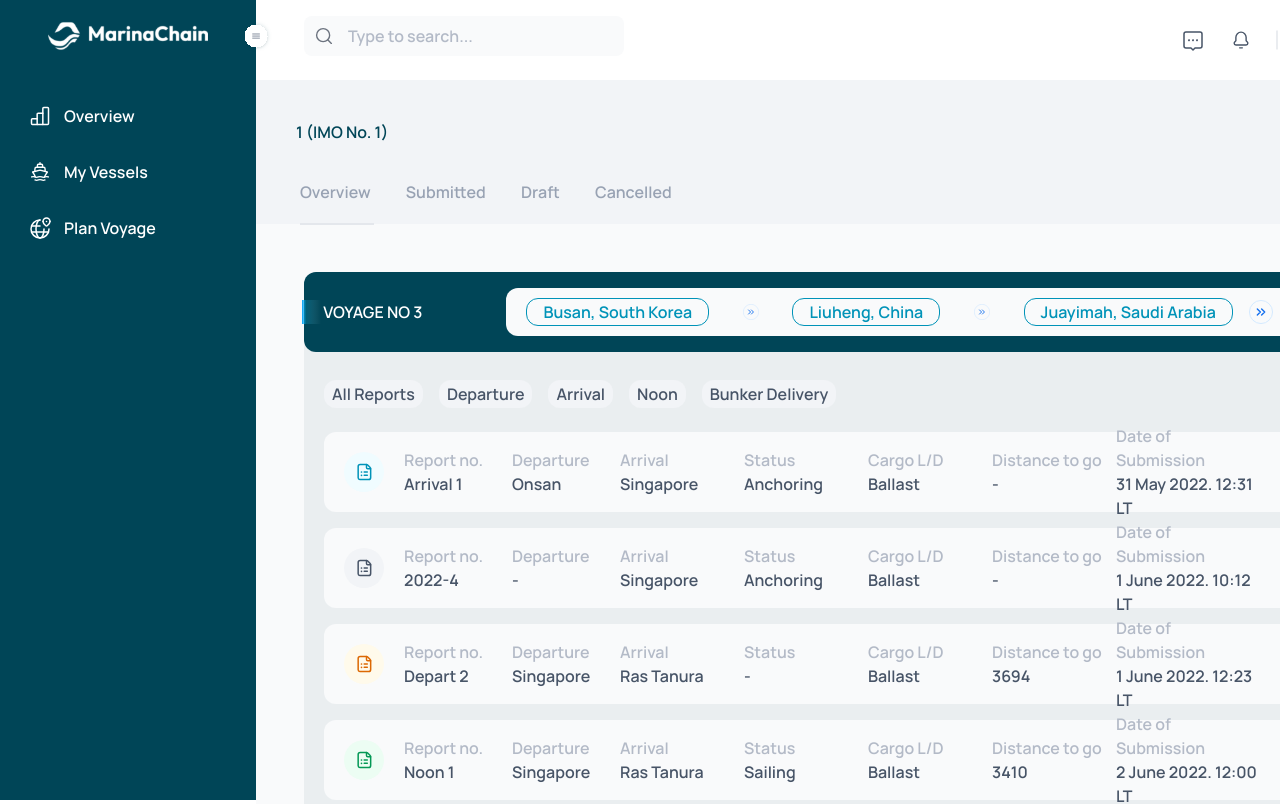
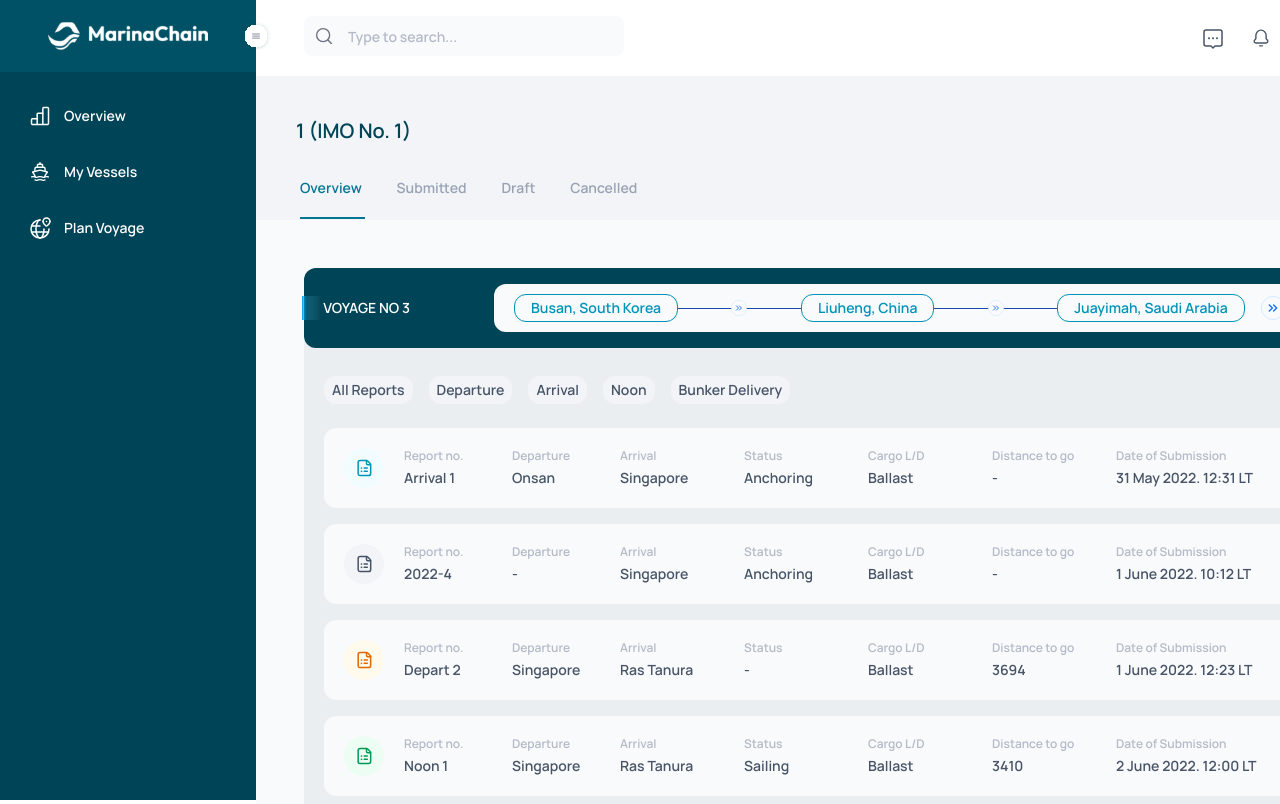
Before and after one commit to jonathanjie/mrn-frontend, a Vue app: page /vessels/1/1/overview in a window 1280 px wide. Shown: the top 804 px of the page. Built offline with nearby package versions, Linux system fonts and the light colour scheme.

Commit message:
Refactor color and font names to tailwind config

```diff
--- a/src/components/CustomButton.vue
+++ b/src/components/CustomButton.vue
@@ -1,5 +1,5 @@
 <template>
-    <button @click="onClick" class="text-gradientblue bg-superlightblue font-bold text-sm py-2 px-4 h-10 rounded-lg inline-flex items-center border border-gradientblue">
+    <button @click="onClick" class="text-gradientblue bg-blue-50 font-bold text-14 py-2 px-4 h-10 rounded-lg inline-flex items-center border border-gradientblue">
         <slot name="icon"></slot>
         <slot name="content">Fallback Content</slot>
     </button>
--- a/src/components/GradientButton.vue
+++ b/src/components/GradientButton.vue
@@ -1,5 +1,5 @@
 <template>
-    <button @click="onClick" class="bg-gradient-to-r from-gradientblue to-gradientgreen text-white font-bold text-sm py-2 px-4 h-10 rounded-lg inline-flex items-center">
+    <button @click="onClick" class="bg-gradient-to-r from-gradientblue to-gradientgreen text-white font-bold text-14 py-2 px-4 h-10 rounded-lg inline-flex items-center">
         <slot name="icon"></slot>
         <slot name="content">Fallback Content</slot>
     </button>
--- a/src/components/ReportCard.vue
+++ b/src/components/ReportCard.vue
@@ -5,32 +5,32 @@
         <img v-if="report_type==3" src="@/assets/icons/noon_report.svg" class="h-10 w-10 m-5"/>
         <img v-if="report_type==4" src="@/assets/icons/bunker_report.svg" class="h-10 w-10 m-5"/>
         <div class="flex flex-col w-24 mr-3">
-            <span class="text-tiny text-gray-400">Report no.</span>
-            <span class="text-base text-gray-700">{{ report_no }}</span>
+            <span class="text-12 text-gray-400">Report no.</span>
+            <span class="text-14 text-gray-700">{{ report_no }}</span>
         </div>
         <div class="flex flex-col w-24 mr-3">
-            <span class="text-tiny text-gray-400">Departure</span>
-            <span class="text-base text-gray-700">{{ departure }}</span>
+            <span class="text-12 text-gray-400">Departure</span>
+            <span class="text-14 text-gray-700">{{ departure }}</span>
         </div>
         <div class="flex flex-col w-28 mr-3">
-            <span class="text-tiny text-gray-400">Arrival</span>
-            <span class="text-base text-gray-700">{{ arrival }}</span>
+            <span class="text-12 text-gray-400">Arrival</span>
+            <span class="text-14 text-gray-700">{{ arrival }}</span>
         </div>
         <div class="flex flex-col w-28 mr-3">
-            <span class="text-tiny text-gray-400">Status</span>
-            <span class="text-base text-gray-700">{{ status }}</span>
+            <span class="text-12 text-gray-400">Status</span>
+            <span class="text-14 text-gray-700">{{ status }}</span>
         </div>
         <div class="flex flex-col w-28 mr-3">
-            <span class="text-tiny text-gray-400">Cargo L/D</span>
-            <span class="text-base text-gray-700">{{ cargold }}</span>
+            <span class="text-12 text-gray-400">Cargo L/D</span>
+            <span class="text-14 text-gray-700">{{ cargold }}</span>
         </div>
         <div class="flex flex-col w-28 mr-3">
-            <span class="text-tiny text-gray-400">Distance to go</span>
-            <span class="text-base text-gray-700">{{ distance_to_go }}</span>
+            <span class="text-12 text-gray-400">Distance to go</span>
+            <span class="text-14 text-gray-700">{{ distance_to_go }}</span>
         </div>
         <div class="flex flex-col w-36 mr-3">
-            <span class="text-tiny text-gray-400">Date of Submission</span>
-            <span class="text-base text-gray-700">{{ date_of_submission }}</span>
+            <span class="text-12 text-gray-400">Date of Submission</span>
+            <span class="text-14 text-gray-700">{{ date_of_submission }}</span>
         </div>
         <!-- margin set to make total width of all icons equal, but may need to update if there is a better way to do this -->
         <img v-if="report_type==1" src="@/assets/icons/depart_icon.svg" class="m-5 mr-[60px]"/>
--- a/src/components/SideNav/SideNav.vue
+++ b/src/components/SideNav/SideNav.vue
@@ -7,7 +7,7 @@
                     <img src="@/assets/icons/navbar_minmax.svg" class="w-8 drop-shadow-sm"/>
                 </button>
             </div>
-            <div class="flex items-center justify-center py-5 bg-lightblue/[0.24]">
+            <div class="flex items-center justify-center py-5 bg-blue-700/[0.24]">
                 <router-link to="/">
                     <img v-if="collapsed" src="@/assets/logomark_white.svg" class="h-8 px-6"/>
                     <img v-else src="@/assets/marina_logo.svg" class="w-100"/>
@@ -16,22 +16,22 @@
 
             <nav>
                 <div class="py-2"></div>
-                <router-link to="/overview" class="flex py-4 px-7 space-x-3 hover:bg-lightblue/[0.24]" :class="{ 'justify-center' : collapsed } ">
+                <router-link to="/overview" class="flex py-4 px-7 space-x-3 hover:bg-blue-700/[0.24]" :class="{ 'justify-center' : collapsed } ">
                     <img src="@/assets/icons/overview.svg" class="h-6 w-6"/>
                     <Transition name="fade">
-                        <span v-if="!collapsed" class="text-white text-base font-bold">Overview</span>
+                        <span v-if="!collapsed" class="text-white text-14 font-bold">Overview</span>
                     </Transition>
                 </router-link>
-                <router-link to="/my-vessels" class="flex py-4 px-7 space-x-3 hover:bg-lightblue/[0.24]" :class="{ 'justify-center' : collapsed } ">
+                <router-link to="/my-vessels" class="flex py-4 px-7 space-x-3 hover:bg-blue-700/[0.24]" :class="{ 'justify-center' : collapsed } ">
                     <img src="@/assets/icons/my_vessels.svg" class="h-6 w-6"/>
                     <Transition name="fade">
-                        <span v-if="!collapsed" class="text-white text-base font-bold">My Vessels</span>
+                        <span v-if="!collapsed" class="text-white text-14 font-bold">My Vessels</span>
                     </Transition>
                 </router-link>
-                <router-link to="/plan-voyage" class="flex py-4 px-7 space-x-3 hover:bg-lightblue/[0.24]" :class="{ 'justify-center' : collapsed } ">
+                <router-link to="/plan-voyage" class="flex py-4 px-7 space-x-3 hover:bg-blue-700/[0.24]" :class="{ 'justify-center' : collapsed } ">
                     <img src="@/assets/icons/plan_voyage.svg" class="h-6 w-6"/>
                     <Transition name="fade">
-                        <span v-if="!collapsed" class="text-white text-base font-bold">Plan Voyage</span>
+                        <span v-if="!collapsed" class="text-white text-14 font-bold">Plan Voyage</span>
                     </Transition>
                     <!-- TODO these should fade out when collapsed -->
                 </router-link>
--- a/src/components/VoyageCard.vue
+++ b/src/components/VoyageCard.vue
@@ -1,25 +1,25 @@
 <template>
     <div class="flex h-20 mx-12 items-center rounded-xl min-w-max z-10" :class="expanded?'bg-blue':'bg-white drop-shadow-md mb-6'">
         <img src="@/assets/icons/selected_blue_gradient.svg" class="h-6 w-6 -m-0.5"/>
-        <span class="text-base font-bold px-1 min-w-fit" :class="expanded?'text-white':'text-gray-700'">VOYAGE NO {{ num }}</span>
+        <span class="text-14 font-bold px-1 min-w-fit" :class="expanded?'text-white':'text-gray-700'">VOYAGE NO {{ num }}</span>
         <div class="flex bg-gray-50 h-12 m-3 items-center rounded-xl w-full min-w-fit ml-20">
-            <div class="flex justify-between items-center h-px bg-blue-sys800 ml-5 w-full mx-4 my-3">
+            <div class="flex justify-between items-center h-px bg-sysblue-800 ml-5 w-full mx-4 my-3">
                 <!-- TODO: need to add light blue "already traveled" indicator -->
                 <!-- BUG: one voyage card has a thinner line; doesn't look like h-px although all of them have the same h -->
-                <CustomButton class="p-1 h-7 text-tiny text-blue min-w-fit rounded-xl z-10">
+                <CustomButton class="p-1 h-7 text-12 text-blue min-w-fit rounded-xl z-10">
                     <template v-slot:content>{{ start }}</template>
                 </CustomButton>
                 <img src="@/assets/icons/forward.svg" class="h-4 w-4 z-10"/>
-                <CustomButton class="p-1 h-7 text-tiny text-blue min-w-fit rounded-xl z-10">
+                <CustomButton class="p-1 h-7 text-12 text-blue min-w-fit rounded-xl z-10">
                     <template v-slot:content>{{ mid }}</template>
                 </CustomButton>
                 <img src="@/assets/icons/forward.svg" class="h-4 w-4 z-10"/>
-                <CustomButton class="p-1 h-7 text-tiny text-blue min-w-fit rounded-xl z-10">
+                <CustomButton class="p-1 h-7 text-12 text-blue min-w-fit rounded-xl z-10">
                     <template v-slot:content>{{ dest }}</template>
                 </CustomButton>
             </div>
             <img src="@/assets/icons/forward.svg" class="h-6 w-6 mr-auto"/>
-            <span class="text-base text-blue-system ml-16 mr-5 min-w-fit">View journey</span>
+            <span class="text-14 text-sysblue ml-16 mr-5 min-w-fit">View journey</span>
         </div>
         <button @click="expanded = !expanded" class="ml-3 mr-4">
             <img src="@/assets/icons/dropdown.svg"/>
@@ -27,12 +27,12 @@
     </div>
     <div v-show="expanded" class="min-h-fit bg-darkgray mx-12 mb-6 rounded-xl -mt-4 p-5">
         <div class="flex items-center py-5 ">
-            <button class="bg-gray-100 rounded-xl h-7 px-2 mr-4 text-gray-700 text-base">All Reports</button>
-            <button class="bg-gray-100 rounded-xl h-7 px-2 mr-4 text-gray-700 text-base">Departure</button>
-            <button class="bg-gray-100 rounded-xl h-7 px-2 mr-4 text-gray-700 text-base">Arrival</button>
-            <button class="bg-gray-100 rounded-xl h-7 px-2 mr-4 text-gray-700 text-base">Noon</button>
-            <button class="bg-gray-100 rounded-xl h-7 px-2 mr-4 text-gray-700 text-base">Bunker Delivery</button>
-            <CustomButton class="h-9 text-base text-blue-700 rounded-xl ml-auto">
+            <button class="bg-gray-100 rounded-xl h-7 px-2 mr-4 text-gray-700 text-14">All Reports</button>
+            <button class="bg-gray-100 rounded-xl h-7 px-2 mr-4 text-gray-700 text-14">Departure</button>
+            <button class="bg-gray-100 rounded-xl h-7 px-2 mr-4 text-gray-700 text-14">Arrival</button>
+            <button class="bg-gray-100 rounded-xl h-7 px-2 mr-4 text-gray-700 text-14">Noon</button>
+            <button class="bg-gray-100 rounded-xl h-7 px-2 mr-4 text-gray-700 text-14">Bunker Delivery</button>
+            <CustomButton @click="$router.push('add-report')" class="h-9 text-14 text-blue-700 rounded-xl ml-auto">
                 <template v-slot:content>+Add New Report</template>
             </CustomButton>
         </div>
--- a/src/components/WebHeader.vue
+++ b/src/components/WebHeader.vue
@@ -3,7 +3,7 @@
         <div class="md:flex overflow-hidden pl-6 mr-auto">
             <div class="relative mx-auto text-gray-600">
                 <img class="absolute mr-2 w-10 px-2 py-2" src="@/assets/icons/search_icon.svg">
-                <input class="bg-gray-50 h-10 w-80 pl-11 pr-3 rounded-lg text-sm focus:outline-none"
+                <input class="bg-gray-50 h-10 w-80 pl-11 pr-3 rounded-lg text-14 focus:outline-none"
                 type="search" name="search" placeholder="Type to search..." icon="search">
             </div>
         </div>
@@ -21,8 +21,8 @@
         <div class="md:flex md:items-center">
             <img src="@/assets/icons/avatar.svg" class="h-10 w-10 mx-3"/>
             <div class="flex flex-col items-left">
-                <span class="font-bold text-gray-900 text-sm mr-1">Mark Hunter Alisson</span>
-                <span class="font-semibold text-gray-500 text-tiny mr-1">Charterers</span>
+                <span class="font-bold text-gray-900 text-14 mr-1">Mark Hunter Alisson</span>
+                <span class="font-semibold text-gray-500 text-12 mr-1">Charterers</span>
             </div>
             <img src="@/assets/icons/down_arrow.svg" class="h-1.5 w-3 mx-3"/>
         </div>
--- a/src/views/VesselView/VesselDraftView.vue
+++ b/src/views/VesselView/VesselDraftView.vue
@@ -3,7 +3,7 @@
     <div v-if="isEmpty" class="flex flex-col bg-gray-100 p-24 pb-52 m-12 justify-center content-center items-center space-y-2 rounded-xl">
         <img src="@/assets/icons/empty.svg" class="h-28 w-28"/>
         <span class="text-lg font-bold text-gray-800 pt-3">No Voyage Created</span>
-        <span class="text-base text-gray-500">Click on 'Create New Voyage' above to begin</span>
+        <span class="text-14 text-gray-500">Click on 'Create New Voyage' above to begin</span>
     </div>
 </template>
 
--- a/src/views/VesselView/VesselOverviewView.vue
+++ b/src/views/VesselView/VesselOverviewView.vue
@@ -3,7 +3,7 @@
     <div v-if="isEmpty" class="flex flex-col bg-gray-100 p-24 pb-52 m-12 justify-center content-center items-center space-y-2 rounded-xl">
         <img src="@/assets/icons/empty.svg" class="h-28 w-28"/>
         <span class="text-lg font-bold text-gray-800 pt-3">No Voyage Created</span>
-        <span class="text-base text-gray-500">Click on 'Create New Voyage' above to begin</span>
+        <span class="text-14 text-gray-500">Click on 'Create New Voyage' above to begin</span>
     </div>
     <div v-else class="bg-gray-50 flex flex-col mt-12">
         <VoyageCard num="3" :start="busan" :mid="liuheng" :dest="juayimah" :expanded="true"></VoyageCard>
--- a/src/views/VesselView/VesselSubmittedView.vue
+++ b/src/views/VesselView/VesselSubmittedView.vue
@@ -3,7 +3,7 @@
     <div v-if="isEmpty" class="flex flex-col bg-gray-100 m-12 p-24 pb-52 justify-center content-center items-center space-y-2 rounded-xl">
         <img src="@/assets/icons/empty.svg" class="h-28 w-28"/>
         <span class="text-lg font-bold text-gray-800 pt-3">No Voyage Created</span>
-        <span class="text-base text-gray-500">Click on 'Create New Voyage' above to begin</span>
+        <span class="text-14 text-gray-500">Click on 'Create New Voyage' above to begin</span>
     </div>
 </template>
 
--- a/src/views/VesselView/VesselView.vue
+++ b/src/views/VesselView/VesselView.vue
@@ -2,13 +2,13 @@
     <div class="bg-gray-50 min-h-screen">
         <div class="relative flex bg-gray-100 h-36 justify-between">
             <div>
-                <span class="absolute text-blue font-extrabold text-huge m-10">{{this.$route.params.vesselname}} (IMO No. {{this.$route.params.imo}})</span>
-                <div class="absolute inset-x-0 bottom-5 space-x-8 text-gray-500 text-sm pl-11">
+                <span class="absolute text-blue font-extrabold text-20 m-10">{{this.$route.params.vesselname}} (IMO No. {{this.$route.params.imo}})</span>
+                <div class="absolute inset-x-0 bottom-5 space-x-8 text-gray-500 text-14 pl-11">
                     <!-- TODO: need to change focus to actual onclick events -->
-                    <router-link to="overview" class="pb-5 hover:text-lightblue hover:border-b-2 hover:border-lightblue" :class="$route.name=='vessel-overview'?'border-b-2 border-lightblue text-lightblue':''"> Overview </router-link>
-                    <router-link to="submitted" class="pb-5 hover:text-lightblue hover:border-b-2 hover:border-lightblue" :class="$route.name=='vessel-submitted'?'border-b-2 border-lightblue text-lightblue':''"> Submitted </router-link>
-                    <router-link to="draft" class="pb-5 hover:text-lightblue hover:border-b-2 hover:border-lightblue" :class="$route.name=='vessel-draft'?'border-b-2 border-lightblue text-lightblue':''"> Draft </router-link>
-                    <router-link to="cancelled" class="pb-5 hover:text-lightblue hover:border-b-2 hover:border-lightblue" :class="$route.name=='vessel-cancelled'?'border-b-2 border-lightblue text-lightblue':''"> Cancelled </router-link>
+                    <router-link to="overview" class="pb-5 hover:text-blue-700 hover:border-b-2 hover:border-blue-700" :class="$route.name=='vessel-overview'?'border-b-2 border-blue-700 text-blue-700':''"> Overview </router-link>
+                    <router-link to="submitted" class="pb-5 hover:text-blue-700 hover:border-b-2 hover:border-blue-700" :class="$route.name=='vessel-submitted'?'border-b-2 border-blue-700 text-blue-700':''"> Submitted </router-link>
+                    <router-link to="draft" class="pb-5 hover:text-blue-700 hover:border-b-2 hover:border-blue-700" :class="$route.name=='vessel-draft'?'border-b-2 border-blue-700 text-blue-700':''"> Draft </router-link>
+                    <router-link to="cancelled" class="pb-5 hover:text-blue-700 hover:border-b-2 hover:border-blue-700" :class="$route.name=='vessel-cancelled'?'border-b-2 border-blue-700 text-blue-700':''"> Cancelled </router-link>
                 </div>
             </div>
             <GradientButton class="m-10" type="button" v-on:click="$refs.modal.toggleModal()">
```
Also changed, not shown: src/components/AddVoyageModal.vue (+4 -4 lines), src/views/VesselView/VesselCancelledView.vue (+10 -9 lines).
